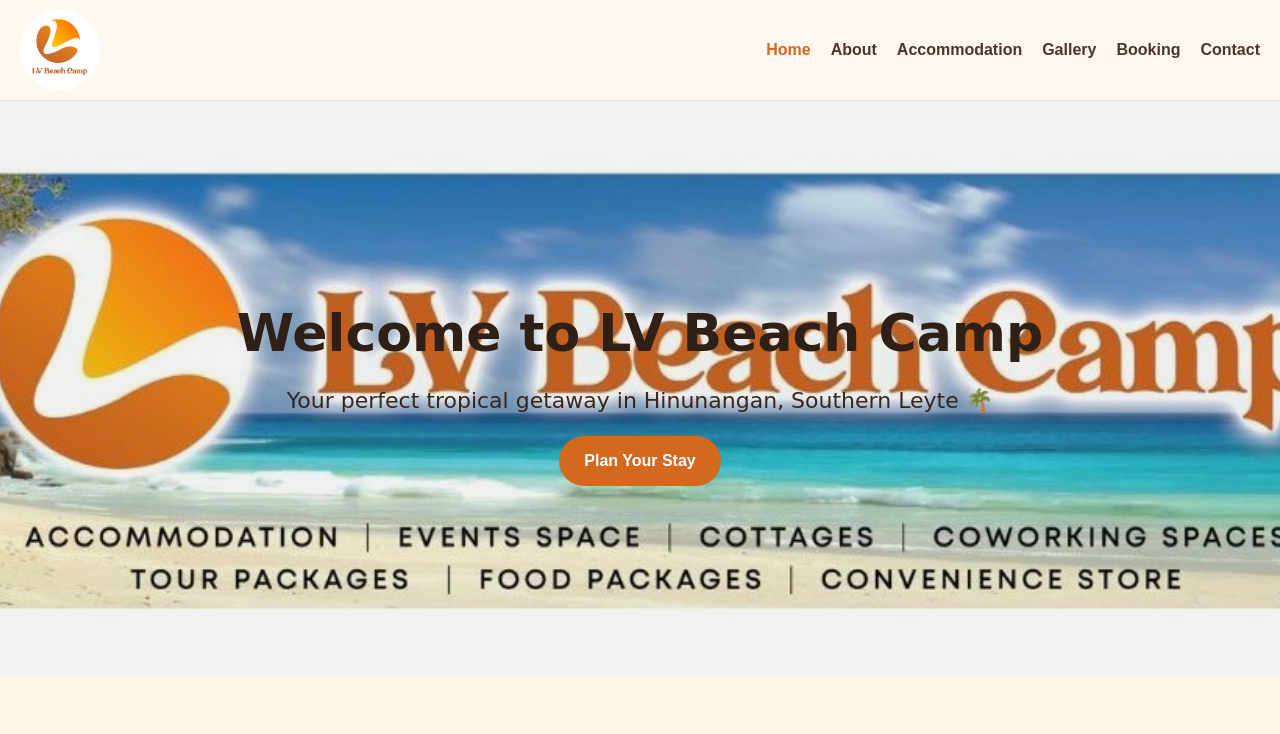
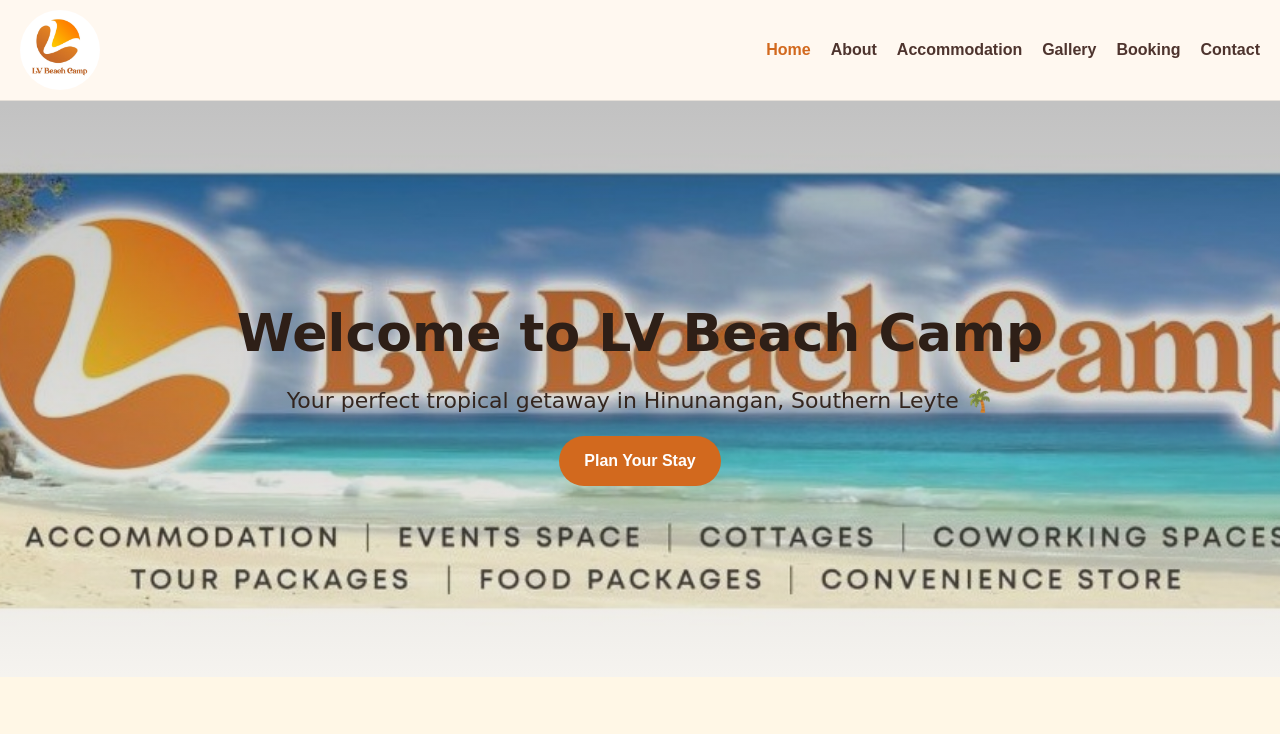
Before and after one commit to lvbeachcamp-arch/lvbeachcamp, a plain HTML site: page index.html in a window 1280 px wide. Shown: the top 734 px of the page. Drawn offline with Linux system fonts and the light colour scheme.

Commit message:
Update style.css

```diff
--- a/style.css
+++ b/style.css
@@ -132,6 +132,17 @@ a { text-decoration: none; color: inherit; }
   gap: 12px;
   justify-content: center;
   flex-wrap: wrap;
+}
+.hero::after {
+  content: "";
+  position: absolute;
+  inset: 0;
+  background: linear-gradient(180deg, rgba(0,0,0,0.2), rgba(255,247,230,0.25));
+  z-index: 0;
+}
+.hero .content {
+  position: relative;
+  z-index: 1;
 }
 
 /* 🏕️ CARDS */
```
